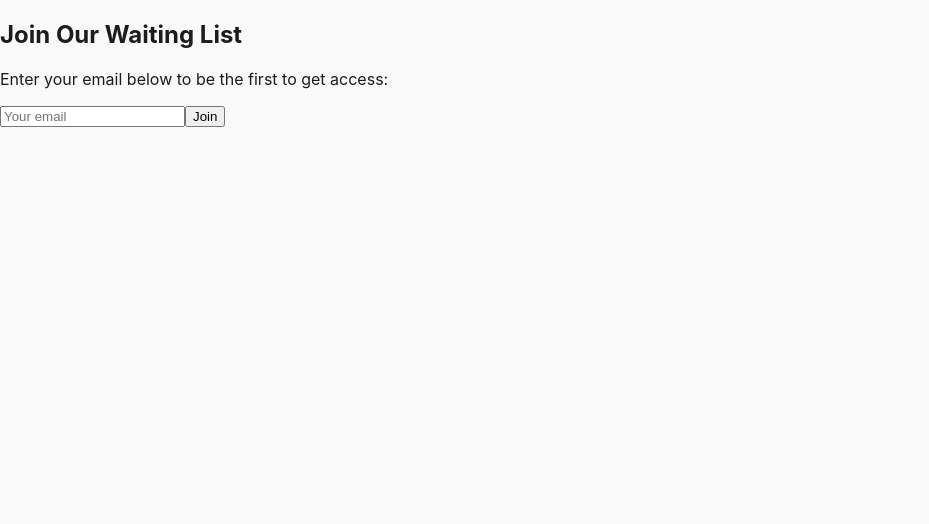
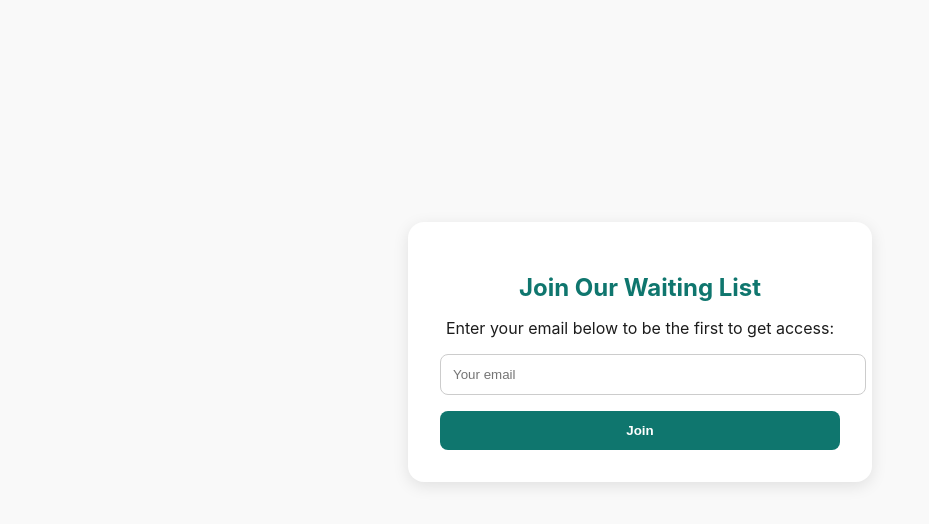
Before and after one commit to bdmorrison1717/fitkey-site, a React (Create React App) app: page /waitlist in a window 1280 px wide. Shown: the top 524 px of the page, without its empty margins (0-929 px from the left). Built offline with nearby package versions, Linux system fonts and the light colour scheme.

Commit message:
Resized hero image and added waitlist styling for layout consistency

```diff
--- a/src/App.css
+++ b/src/App.css
@@ -5,15 +5,19 @@ body {
   color: #1c1c1c;
 }
 
+/* Hero Section */
 .hero {
   position: relative;
-  text-align: center;
+  width: 100%;
+  height: 75vh;
+  overflow: hidden;
 }
 
 .hero-image {
   width: 100%;
-  height: auto;
+  height: 100%;
   object-fit: cover;
+  object-position: center;
 }
 
 .hero-overlay {
@@ -79,6 +83,7 @@ body {
   background: #e0f2f1;
 }
 
+/* How It Works */
 .how-it-works {
   padding: 4rem 2rem;
   background-color: #ffffff;
@@ -114,6 +119,7 @@ body {
   margin-bottom: 1rem;
 }
 
+/* Benefits Section */
 .benefits-section {
   display: flex;
   flex-wrap: wrap;
@@ -145,6 +151,7 @@ body {
   line-height: 1.5;
 }
 
+/* App Preview */
 .app-preview {
   text-align: center;
   padding: 3rem 1rem;
@@ -157,6 +164,7 @@ body {
   height: auto;
 }
 
+/* Footer CTA */
 .footer-cta {
   background: #0f766e;
   color: white;
@@ -165,3 +173,55 @@ body {
   font-size: 1.5rem;
   font-weight: 500;
 }
+
+/* Waitlist Page */
+.waitlist-container {
+  display: flex;
+  justify-content: center;
+  align-items: center;
+  min-height: 80vh;
+  padding: 2rem;
+  background-color: #f9f9f9;
+}
+
+.waitlist-box {
+  background: white;
+  padding: 2rem;
+  border-radius: 16px;
+  max-width: 400px;
+  width: 100%;
+  box-shadow: 0 4px 16px rgba(0, 0, 0, 0.1);
+  text-align: center;
+}
+
+.waitlist-box h2 {
+  margin-bottom: 1rem;
+  color: #0f766e;
+}
+
+.waitlist-box input {
+  width: 100%;
+  padding: 0.75rem;
+  border: 1px solid #ccc;
+  border-radius: 8px;
+  margin-bottom: 1rem;
+}
+
+.waitlist-box button {
+  width: 100%;
+  background: #0f766e;
+  color: white;
+  border: none;
+  padding: 0.75rem;
+  border-radius: 8px;
+  font-weight: bold;
+  cursor: pointer;
+}
+
+.confirmation-message {
+  text-align: center;
+  padding: 2rem;
+  background: white;
+  border-radius: 12px;
+  box-shadow: 0 4px 12px rgba(0, 0, 0, 0.1);
+}
```
